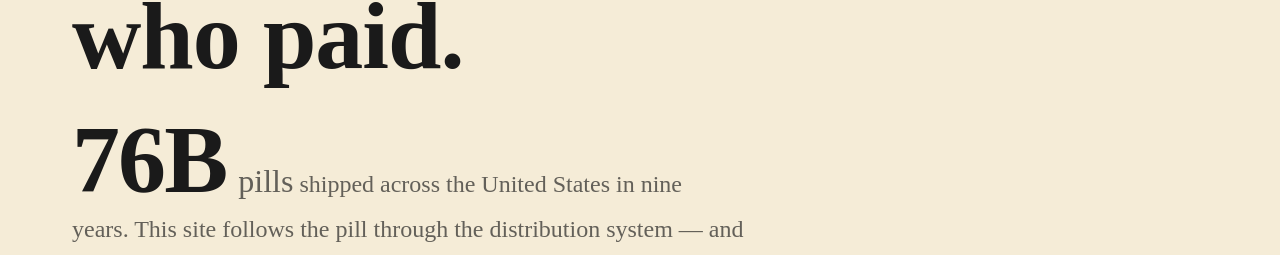
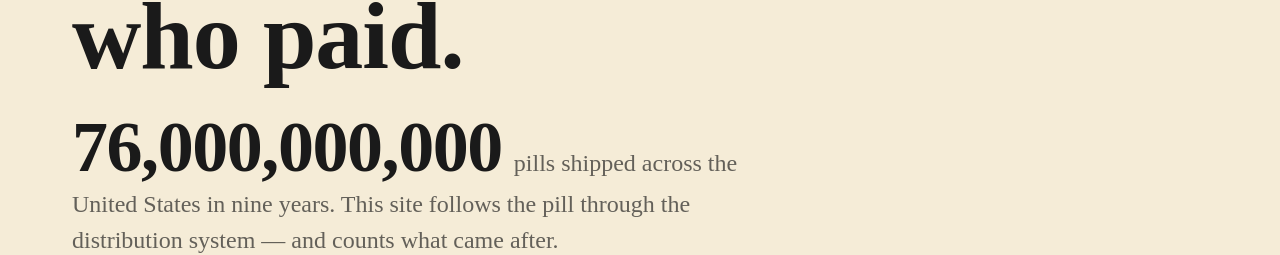
Before and after one commit to kshptl/ARCOS, a Next.js app in the folder web/: page / in a window 1280 px wide. Shown: the part 357-612 px from the top of the page. Built offline with nearby package versions, Linux system fonts and the light colour scheme; no server answers.

Commit message:
web: clarify homepage scrolly copy

```diff
--- a/web/app/page.module.css
+++ b/web/app/page.module.css
@@ -21,6 +21,23 @@
   font-size: clamp(var(--type-body), 3vw, var(--type-h2));
   color: var(--text-muted);
   max-width: 56ch;
+}
+
+.lede :global([role="figure"]) {
+  flex-wrap: wrap;
+  max-width: 100%;
+  min-width: 0;
+  vertical-align: baseline;
+}
+
+.lede :global([role="figure"] span:first-child) {
+  font-size: clamp(1.75rem, 6vw, var(--type-display-lg));
+  min-width: 0;
+  overflow-wrap: anywhere;
+}
+
+.lede :global([role="figure"] span:last-child) {
+  font-size: clamp(var(--type-body), 3vw, var(--type-h2));
 }
 
 .numeral {
--- a/web/app/page.tsx
+++ b/web/app/page.tsx
@@ -29,9 +29,9 @@ export default async function HomePage() {
         <p className="eyebrow">2006–2014</p>
         <h1 className={styles.h1}>Where the pills went, who sent them, and who paid.</h1>
         <p className={styles.lede}>
-          <BigNumeral value={76_000_000_000} unit="pills" compact as="span" /> shipped across the
-          United States in nine years. This site follows the pill through the distribution system —
-          and counts what came after.
+          <BigNumeral value={76_000_000_000} unit="pills" as="span" /> shipped across the United
+          States in nine years. This site follows the pill through the distribution system — and
+          counts what came after.
         </p>
         <div className={styles.cta}>
           <Link href="/explorer" className={styles.buttonLink}>
@@ -65,6 +65,11 @@ export default async function HomePage() {
           <Step id="act2">
             <p className="eyebrow">Act 2 — Distributors</p>
             <h2>Three companies.</h2>
+            <p>
+              McKesson, Cardinal Health, and AmerisourceBergen carried roughly four out of every
+              five pills in this dataset. The lines compare each company with everyone else
+              combined, showing how concentrated the supply chain already was.
+            </p>
           </Step>
         </ScrollyStage>
       </ScrollyErrorBoundary>
@@ -100,11 +105,11 @@ export default async function HomePage() {
             </p>
           </Step>
           <Step id="act3-retreat">
-            <h2>Pressure from above.</h2>
+            <h2>By 2014, the spike is gone.</h2>
             <p>
-              Then the industry pushed back. A 2016 law — the Ensuring Patient Access and Effective
-              Drug Enforcement Act — would strip DEA's power to freeze suspicious shipments. By
-              2014, the end of our window, total actions had already fallen back below 2007 levels.
+              After the 2011 high and the big settlement years, published registrant actions fell
+              back below 2007 levels by the end of this dataset. This chart does not make a claim
+              about what happened after 2014.
             </p>
           </Step>
         </ScrollyStage>
```
Also changed, not shown: 2 other files (tests, documents, lock files or other folders).
